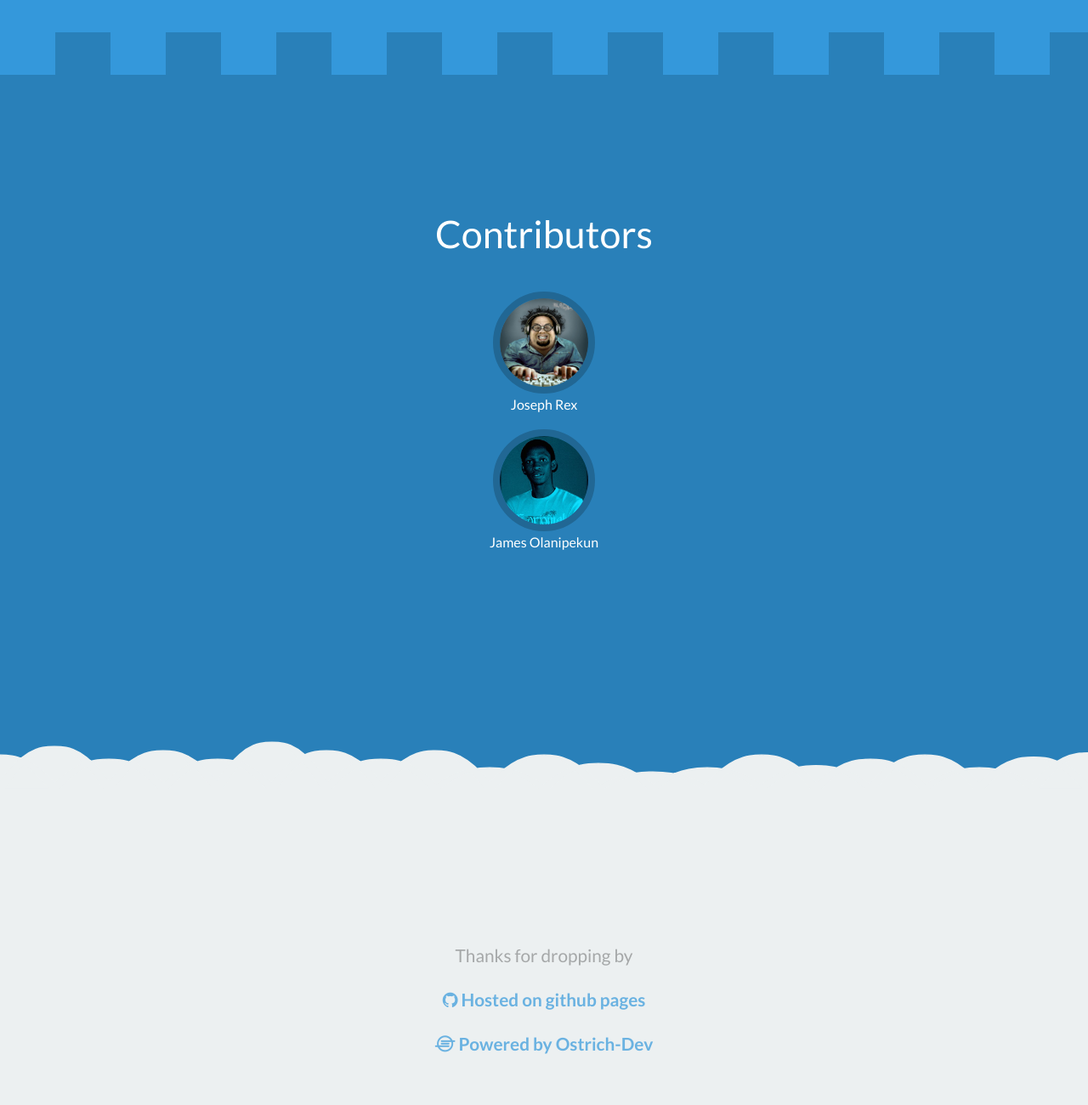
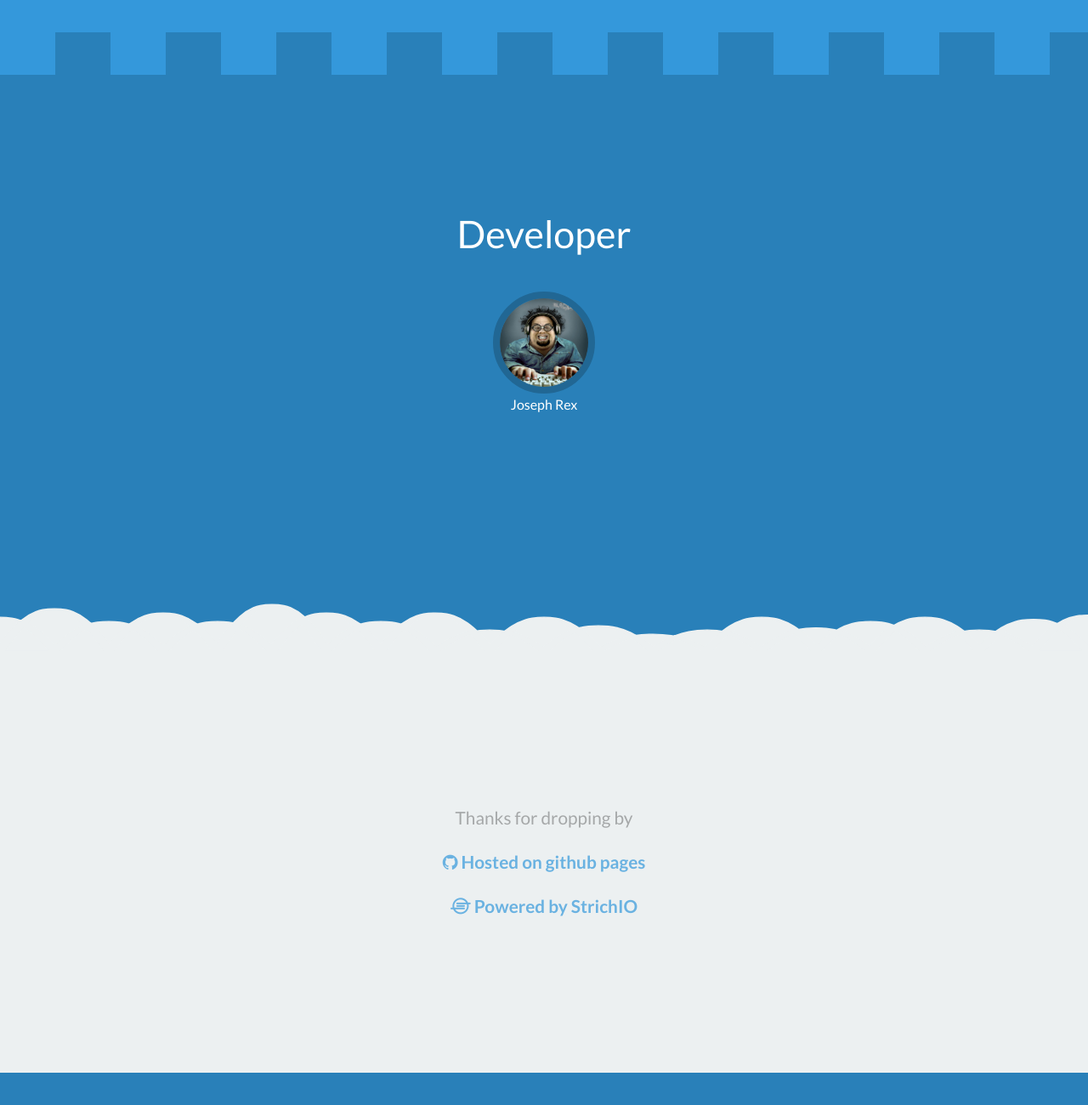
Before and after one commit to josephrexme/registron, a plain HTML site: page index.html in a window 1280 px wide. Shown: the part 4089-5389 px from the top of the page at 85% size. After the commit the page ends 5351 px from the top, so only its background shows below. Drawn offline with Linux system fonts and the light colour scheme.

Commit message:
Updated Registron web page

```diff
--- a/index.html
+++ b/index.html
@@ -73,14 +73,11 @@
 				<p><img src="images/snapshot2.png" alt="screenshot2" class="glow"></p>
 			</section>
 			<section>
-				<h2 id="contributors">Contributors </h2>
+				<h2 id="contributors">Developer</h2>
 				<p>
 					<ul class="contrib">
-						<li><a href="https://twitter.com/joerex101">
+						<li><a href="http://josephrex.me">
 							<img src="images/joerex.jpg" alt="Joseph Rex" class="init"><span>Joseph Rex</span>
-						</a></li>
-						<li><a href="http://google.com/#q=james+olanipekun">
-							<img src="images/james.jpg" alt="James Olanipekun" class="init"><span>James Olanipekun</span>
 						</a></li>
 					</ul>
 				</p>
@@ -112,7 +109,7 @@
 			<section class="related">
 				<p>Thanks for dropping by</p>
 				<p><a href="http://pages.github.com"><i class="fa fa-github"></i> Hosted on github pages</a></p>
-				<p><a href="http://ostrich-dev.com"><i class="fa fa-ioxhost"></i> Powered by Ostrich-Dev</a></p>
+				<p><a href="http://strich.io"><i class="fa fa-ioxhost"></i> Powered by StrichIO</a></p>
 			</section>
 		</div><!-- /container -->
 	</body>
```
